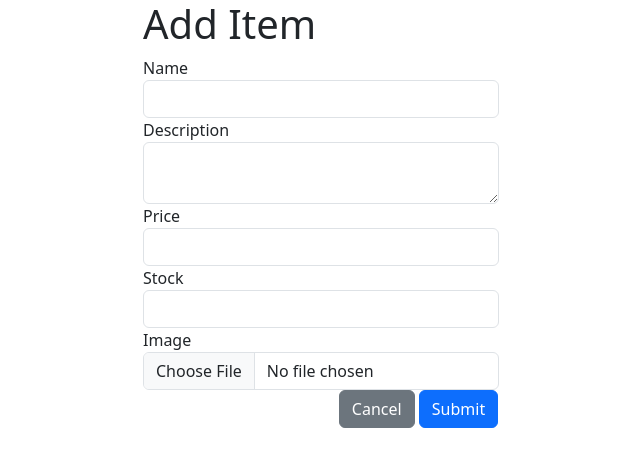
After one commit to grithaq/flask-pos, a Flask app: page /category/1/item/add in a window 1280 px wide. The commit adds this page. Shown: the top 467 px of the page, without its empty margins (319-959 px from the left). Run offline with Flask 3, Linux system fonts and the light colour scheme; some libraries are stand-ins or nearby versions.

Commit message:
CU-860pncnj7 - As Admin I will be able to create new item

```diff
--- a/src/app.py
+++ b/src/app.py
@@ -9,7 +9,7 @@ app.config['SECRET_KEY'] = 'rahasia'
 app.config['SQLALCHEMY_DATABASE_URI']= \
     'sqlite:///' + os.path.join(basedir,'database.db')
 
-
+app.config['UPLOAD_FOLDER']= UPLOAD_FOLDER
 
 db.init_app(app)
 migrate.init_app(app=app, db=db)
--- a/src/blueprint/item_blueprint.py
+++ b/src/blueprint/item_blueprint.py
@@ -1,7 +1,8 @@
 from flask import Blueprint, redirect, request, url_for, render_template
-from form.form_item import CategoryForm
-from models import Category
-from extensions import db
+from form.form_item import CategoryForm, ItemForm
+from models import Category, Item
+from extensions import db, UPLOAD_FOLDER
+import os
 
 item_blueprint = Blueprint("item_blueprint", __name__)
 
@@ -29,3 +30,24 @@ def delete_category(id):
     db.session.delete(category)
     db.session.commit()
     return redirect(url_for("item_blueprint.list_category"))
+
+
+@item_blueprint.route("/category/<id>/item/add", methods=['GET', 'POST'])
+def add_item(id):
+    form = ItemForm()
+    if request.method=="POST" and form.validate_on_submit:
+        item = Item()
+        item.name = form.name.data
+        item.desctiption = form.description.data
+        item.price = form.price.data
+        item.stock = form.stock.data
+        item.category_id = id
+        if form.image.data!=None:
+            file = form.image.data
+            filename = file.filename
+            file.save(os.path.join(UPLOAD_FOLDER, filename))
+            item.image = os.path.join("/static/media", filename)
+        db.session.add(item)
+        db.session.commit()
+        return redirect(url_for('item_blueprint.list_category'))
+    return render_template("add_item.html", form=form, id=id)
--- a/src/form/form_item.py
+++ b/src/form/form_item.py
@@ -1,6 +1,15 @@
 from flask_wtf import FlaskForm
+from flask_wtf.file import FileAllowed, FileField
 from wtforms import StringField
-from wtforms.widgets import TextInput
+from wtforms.widgets import TextInput, TextArea
 
 class CategoryForm(FlaskForm):
     name = StringField("Name", widget=TextInput())
+
+
+class ItemForm(FlaskForm):
+    name = StringField("Name", widget=TextInput())
+    description = StringField("Description", widget=TextArea())
+    price = StringField("Price", widget=TextInput())
+    stock = StringField("Stock", widget=TextInput())
+    image = FileField("Image",validators=[FileAllowed(['jpg', 'png','ppt',''])])
--- a/src/models/__init__.py
+++ b/src/models/__init__.py
@@ -1 +1 @@
-from .item import Category
+from .item import *
--- a/src/templates/add_category.html
+++ b/src/templates/add_category.html
@@ -6,7 +6,7 @@
         </div>
         <div class="col">
             <h1>Add Category</h1>
-            <form action="" method="POST" enctype="multipart/form-data">
+            <form action="{{url_for('item_blueprint.add_category')}}" method="POST" enctype="multipart/form-data">
                 {{form.csrf_token}}
                 <div class="form-group">
                     <label for="">
--- /dev/null
+++ b/src/templates/add_item.html
@@ -0,0 +1,50 @@
+{% extends 'base.html' %}
+{% block content %}
+<div class="container">
+    <div class="row">
+        <div class="col">
+        </div>
+        <div class="col">
+            <h1>Add Item</h1>
+            <form action="{{url_for('item_blueprint.add_item', id=id)}}" method="POST" enctype="multipart/form-data">
+                {{form.csrf_token}}
+                <div class="form-group">
+                    <label for="">
+                        {{form.name.label}}
+                    </label>
+                    {{form.name(class='form-control')}}
+                </div>
+                <div class="form-group">
+                    <label for="">
+                        {{form.description.label}}
+                    </label>
+                    {{form.description(class='form-control')}}
+                </div>
+                <div class="form-group">
+                    <label for="">
+                        {{form.price.label}}
+                    </label>
+                    {{form.price(class='form-control')}}
+                </div>
+                <div class="form-group">
+                    <label for="">
+                        {{form.stock.label}}
+                    </label>
+                    {{form.stock(class='form-control')}}
+                </div>
+                <div class="form-group">
+                    <label for="">
+                        {{form.image.label}}
+                    </label>
+                    {{form.image(class='form-control')}}
+                </div>
+                <div class="form-group" style="margin-left:55% ;">
+                    <a href="{{ url_for('item_blueprint.list_category') }}" class="btn btn-secondary">Cancel</a>
+                    <button class="btn btn-primary">Submit</button>
+                </div>
+            </form>
+        </div>
+        <div class="col"></div>
+    </div>
+</div>
+{% endblock content %}
```
Also changed, not shown: src/models/item.py (+15 -0 lines).
